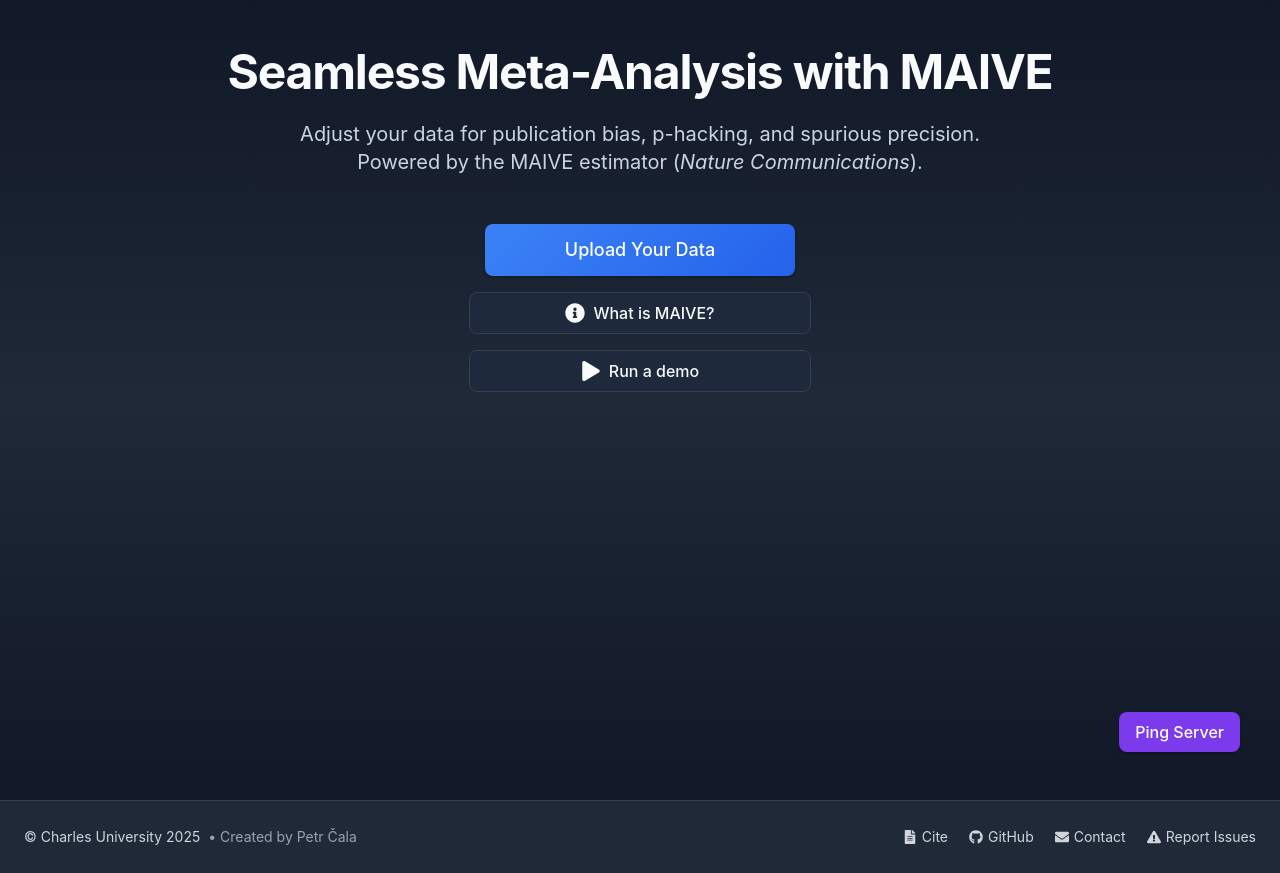
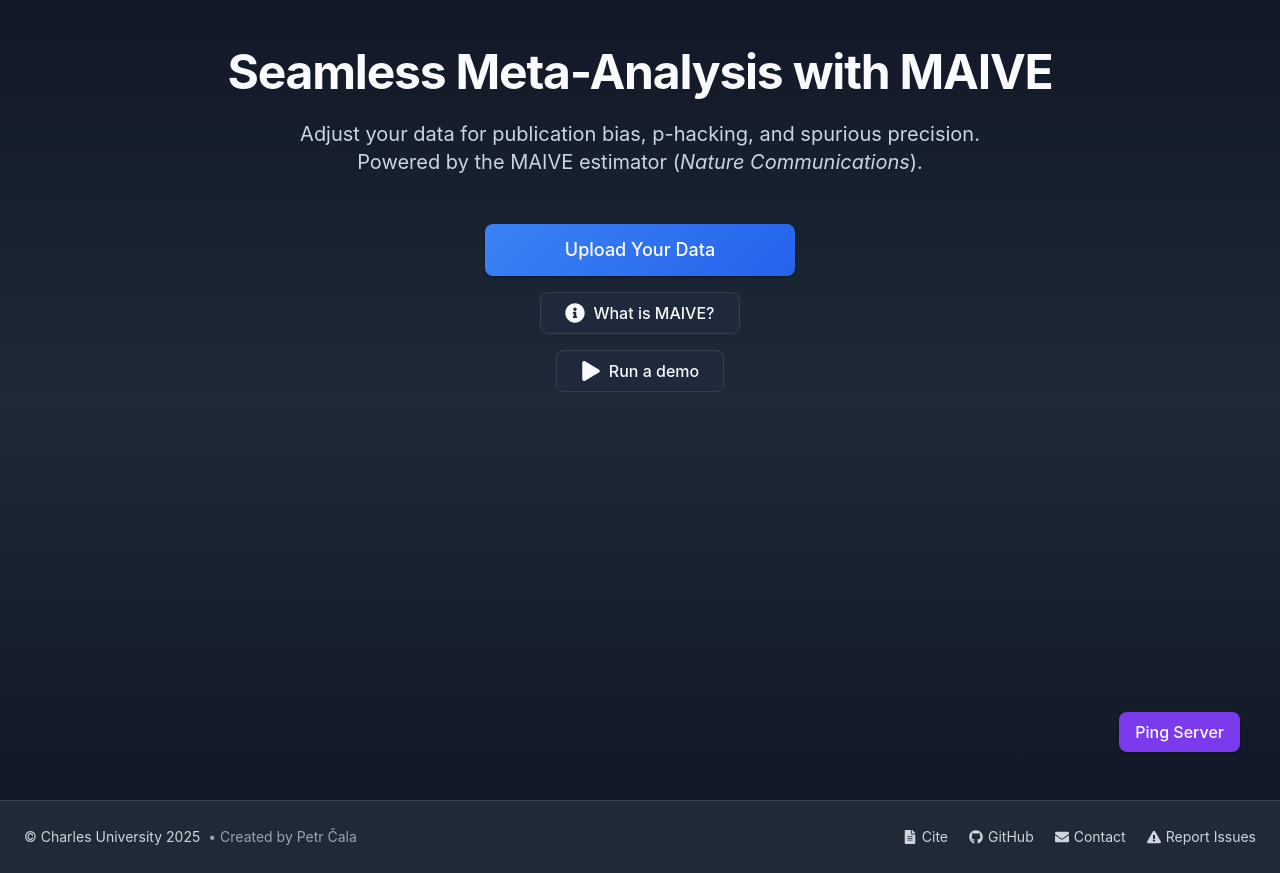
Before and after one commit to PetrCala/maive-ui, a Next.js app in the folder apps/react-ui/client/: page / in a window 1280 px wide. Built offline with nearby package versions, Linux system fonts and the light colour scheme.

Commit message:
chore: rewrite the version info into a reusable component

```diff
--- a/apps/react-ui/client/src/components/Modals/MAIVEInfoModal.tsx
+++ b/apps/react-ui/client/src/components/Modals/MAIVEInfoModal.tsx
@@ -3,8 +3,8 @@ import ActionButton from "@src/components/Buttons/ActionButton";
 import TEXT from "@lib/text";
 import CONST from "@src/CONST";
 import Link from "next/link";
-import packageInfo from "../../../package.json";
 import BaseModal from "./BaseModal";
+import VersionInfo from "@src/components/VersionInfo";
 
 type MAIVEInfoModalProps = {
   isOpen: boolean;
@@ -17,8 +17,6 @@ export default function MAIVEInfoModal({
   onClose,
   shouldShowGettingStarted = false,
 }: MAIVEInfoModalProps) {
-  const appVersion = packageInfo.version;
-
   return (
     <BaseModal
       isOpen={isOpen}
@@ -176,9 +174,7 @@ export default function MAIVEInfoModal({
           )}
         </div>
 
-        <div className="text-xs text-muted text-right mt-4">
-          Version {appVersion}
-        </div>
+        <VersionInfo className="text-right mt-4" />
       </div>
     </BaseModal>
   );
--- /dev/null
+++ b/apps/react-ui/client/src/components/VersionInfo.tsx
@@ -0,0 +1,29 @@
+import packageInfo from "../../package.json";
+
+type VersionInfoProps = {
+  className?: string;
+  label?: string;
+  value?: string;
+};
+
+export default function VersionInfo({
+  className,
+  label = "Version",
+  value,
+}: VersionInfoProps) {
+  const displayValue = value ?? packageInfo.version;
+  const baseClass = "text-xs text-muted";
+  const classes = [baseClass, className].filter(Boolean).join(" ");
+
+  return (
+    <div className={classes}>
+      {label ? (
+        <>
+          {label} {displayValue}
+        </>
+      ) : (
+        displayValue
+      )}
+    </div>
+  );
+}
--- a/apps/react-ui/client/src/pages/index.tsx
+++ b/apps/react-ui/client/src/pages/index.tsx
@@ -64,7 +64,7 @@ export default function Home() {
                 onClick={() => setIsModalOpen(true)}
                 variant="secondary"
                 size="md"
-                className="inline-flex w-full sm:w-2/3 self-center items-center justify-center gap-2"
+                className="inline-flex w-full sm:w-auto self-center items-center justify-center gap-2 px-4 sm:px-6"
               >
                 <FaInfoCircle className="icon-button" />
                 {TEXT.home.whatIsMaive}
@@ -74,7 +74,7 @@ export default function Home() {
                 isLoading={isLoadingDemo}
                 setIsLoading={setIsLoadingDemo}
                 size="md"
-                className="w-full sm:w-2/3 self-center"
+                className="w-full sm:w-auto self-center px-4 sm:px-6"
               />
             </div>
           </div>
```
